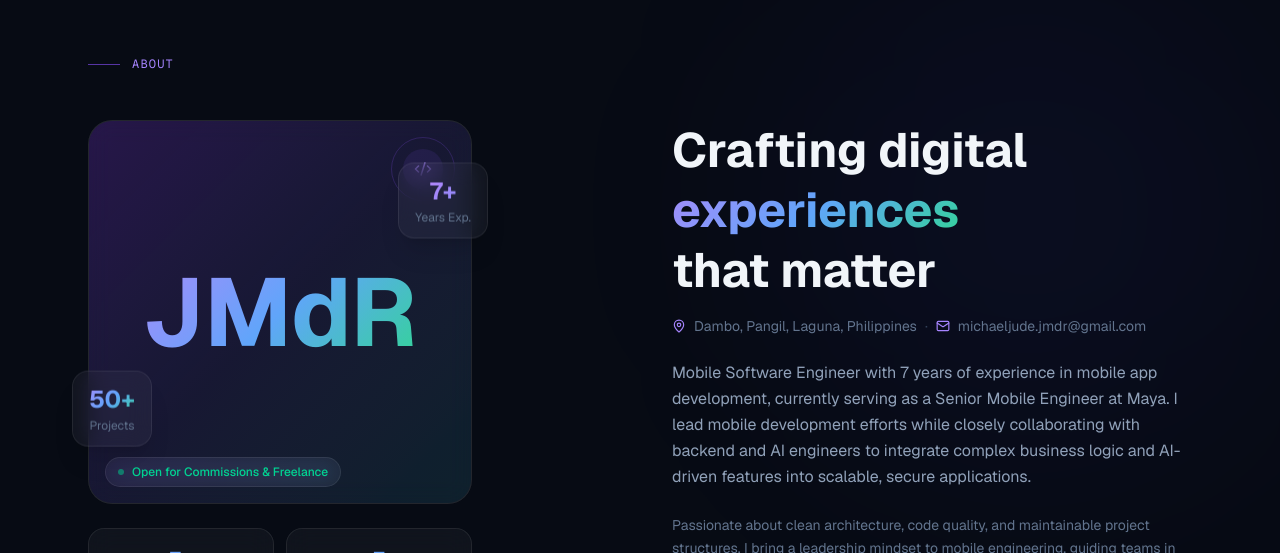
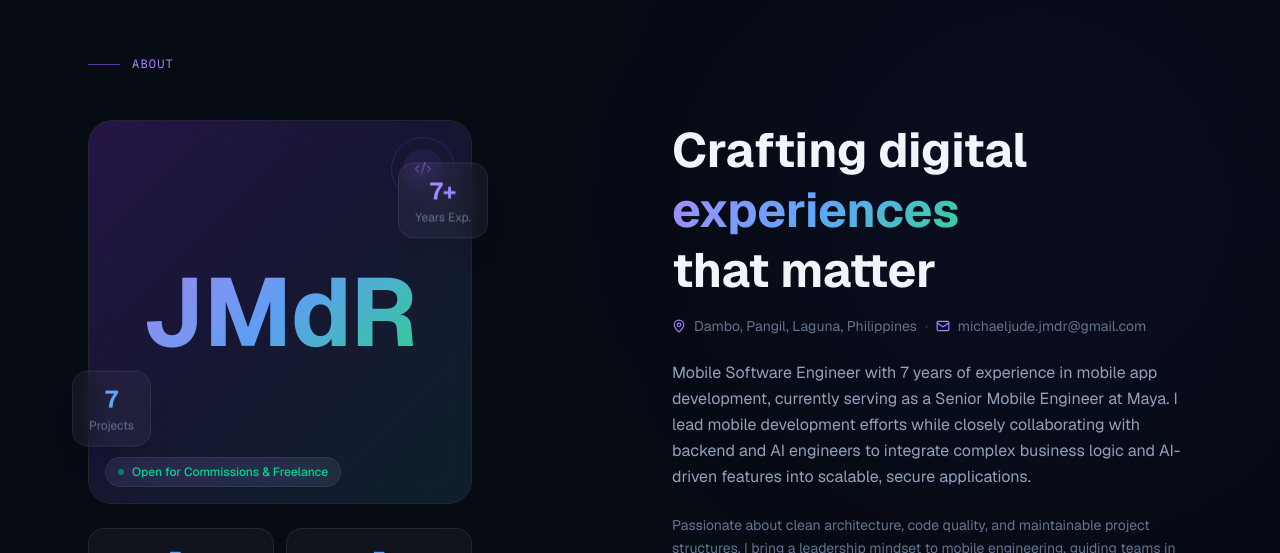
Before and after one commit to michaeljude/judemichael-portfolio, a Next.js app: page / in a window 1280 px wide. Shown: the part 840-1393 px from the top of the page. Built offline with nearby package versions, Linux system fonts and the light colour scheme.

Commit message:
Implement cycling avatar feature in Profile component with animated transitions

```diff
--- a/components/sections/Profile.tsx
+++ b/components/sections/Profile.tsx
@@ -1,6 +1,8 @@
 "use client";
 
-import { motion } from "framer-motion";
+import { useState, useEffect } from "react";
+import { motion, AnimatePresence } from "framer-motion";
+import Image from "next/image";
 import { MapPin, Mail, Download, Code2, Layers, Zap, Users } from "lucide-react";
 import { profile } from "@/data/profile";
 import { AnimatedSection, StaggerContainer, staggerItem } from "@/components/animations/AnimatedSection";
@@ -13,6 +15,13 @@ const highlights = [
 ];
 
 export default function Profile() {
+  const [showPhoto, setShowPhoto] = useState(false);
+
+  useEffect(() => {
+    const timer = setInterval(() => setShowPhoto((prev) => !prev), 3000);
+    return () => clearInterval(timer);
+  }, []);
+
   return (
     <section id="about" className="section-padding relative">
       {/* Background accent */}
@@ -36,23 +45,50 @@ export default function Profile() {
               {/* Avatar placeholder */}
               <div className="relative w-full max-w-sm mx-auto lg:mx-0">
                 <div className="aspect-square rounded-3xl glass border border-white/[0.08] overflow-hidden relative">
-                  {/* Gradient avatar placeholder */}
-                  <div className="absolute inset-0 bg-gradient-to-br from-violet-600/20 via-indigo-600/10 to-cyan-600/10" />
-                  <div className="absolute inset-0 flex items-center justify-center">
-                    <div className="text-6xl sm:text-8xl font-bold gradient-text select-none">
-                      {profile.name.split(" ").map((n) => n[0]).join("")}
-                    </div>
-                  </div>
+                  {/* Cycling avatar: initials ↔ photo */}
+                  <AnimatePresence mode="wait">
+                    {showPhoto ? (
+                      <motion.div
+                        key="photo"
+                        initial={{ opacity: 0, scale: 1.05 }}
+                        animate={{ opacity: 1, scale: 1 }}
+                        exit={{ opacity: 0, scale: 0.97 }}
+                        transition={{ duration: 0.6, ease: [0.22, 1, 0.36, 1] }}
+                        className="absolute inset-0"
+                      >
+                        <Image
+                          src="/images/avatar.jpg"
+                          alt={profile.name}
+                          fill
+                          className="object-cover object-top"
+                          priority
+                        />
+                      </motion.div>
+                    ) : (
+                      <motion.div
+                        key="initials"
+                        initial={{ opacity: 0, scale: 1.05 }}
+                        animate={{ opacity: 1, scale: 1 }}
+                        exit={{ opacity: 0, scale: 0.97 }}
+                        transition={{ duration: 0.6, ease: [0.22, 1, 0.36, 1] }}
+                        className="absolute inset-0 bg-gradient-to-br from-violet-600/20 via-indigo-600/10 to-cyan-600/10 flex items-center justify-center"
+                      >
+                        <div className="text-6xl sm:text-8xl font-bold gradient-text select-none">
+                          {profile.name.split(" ").map((n) => n[0]).join("")}
+                        </div>
+                      </motion.div>
+                    )}
+                  </AnimatePresence>
 
                   {/* Decorative corner */}
-                  <div className="absolute top-4 right-4 w-16 h-16 rounded-full border border-violet-500/20 flex items-center justify-center">
+                  <div className="absolute top-4 right-4 w-16 h-16 rounded-full border border-violet-500/20 flex items-center justify-center z-10">
                     <div className="w-10 h-10 rounded-full bg-violet-500/10 flex items-center justify-center">
                       <Code2 size={18} className="text-violet-400" />
                     </div>
                   </div>
 
                   {/* Status badge */}
-                  <div className="absolute bottom-4 left-4 flex items-center gap-2 px-3 py-1.5 glass rounded-full border border-emerald-500/20 text-xs text-emerald-400 font-medium">
+                  <div className="absolute bottom-4 left-4 flex items-center gap-2 px-3 py-1.5 glass rounded-full border border-emerald-500/20 text-xs text-emerald-400 font-medium z-10">
                     <span className="w-1.5 h-1.5 rounded-full bg-emerald-400 animate-pulse" />
                     Open for Commissions & Freelance
                   </div>
@@ -73,7 +109,7 @@ export default function Profile() {
                   transition={{ duration: 4, repeat: Infinity, ease: "easeInOut", delay: 1.5 }}
                   className="absolute left-4 sm:-left-4 bottom-16 glass border border-white/[0.1] rounded-2xl px-4 py-3 text-center shadow-xl"
                 >
-                  <div className="text-2xl font-bold gradient-text">50+</div>
+                  <div className="text-2xl font-bold gradient-text">7</div>
                   <div className="text-xs text-slate-500 mt-0.5">Projects</div>
                 </motion.div>
               </div>
```
Also changed, not shown: public/images/avatar.jpg (added).
